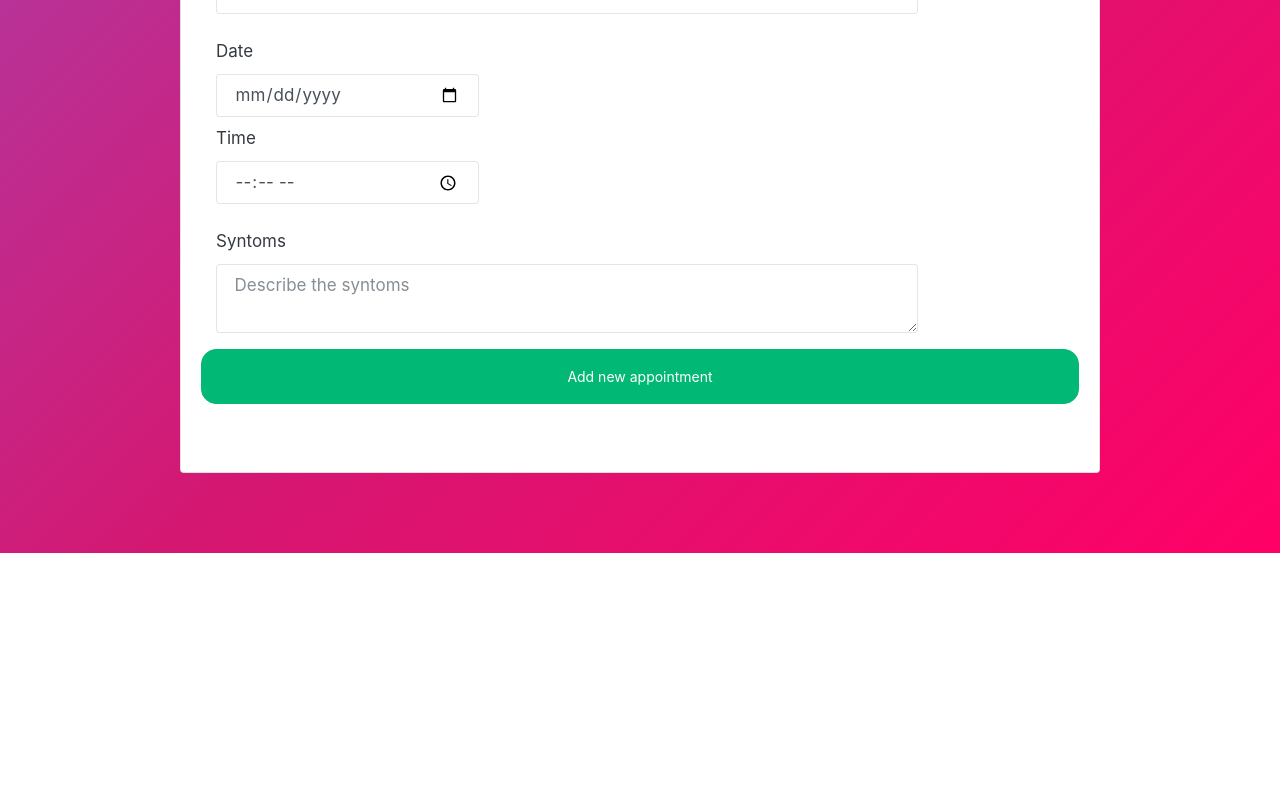
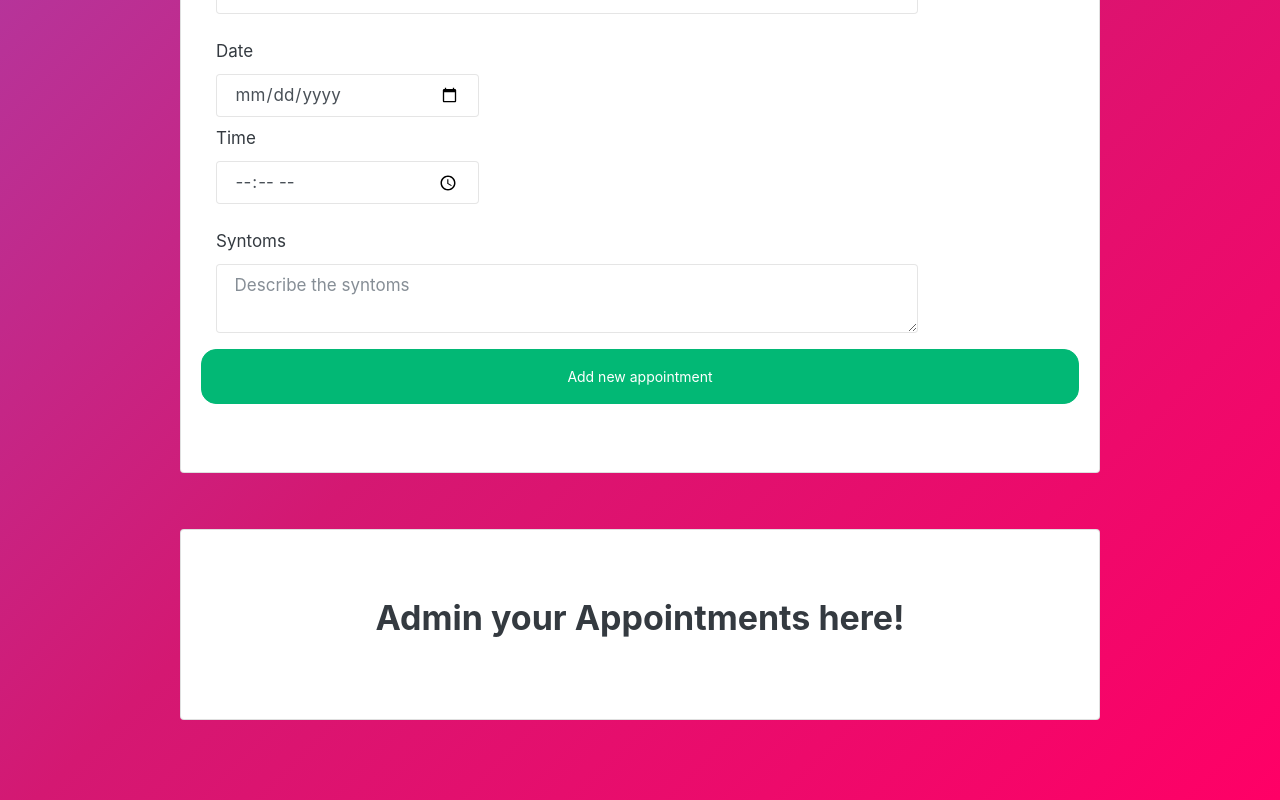
Before and after one commit to dantecarlo/veterinary, a React (Create React App) app: page / in a window 1280 px wide. Shown: the part 514-1314 px from the top of the page. Before the commit the page ends 1067 px from the top, so only its background shows below. Built offline with nearby package versions, Linux system fonts and the light colour scheme.

Commit message:
ADD new Appointment dynamicly on App View

```diff
--- a/src/App.js
+++ b/src/App.js
@@ -2,6 +2,7 @@
 import './bootstrap.min.css'
 import Header from './components/Header'
 import NewAppointment from './components/NewAppointment'
+import AppointmentsList from './components/AppointmentsList'
 
 export default class App extends Component {
   state = {
@@ -24,6 +25,10 @@
           <div className='col-md-10 mx-auto'>
             <NewAppointment createNewAppointment={this.createNewAppointment} />
           </div>
+
+          <div className='mt-5 col-md-10 mx-auto'>
+            <AppointmentsList appointments={this.state.appointments} />
+          </div>
         </div>
       </div>
     )
--- /dev/null
+++ b/src/components/Appointment.js
@@ -0,0 +1,25 @@
+/* eslint-disable react/prop-types */
+import React from 'react'
+
+const Appointment = ({ appointment }) => (
+  <div className='media mt-3'>
+    <div className='media-body'>
+      <h3 className='mt-0'>{appointment.petsName} </h3>
+      <p className='card-text'>
+        <span>Owner&apos;s Name:</span> {appointment.ownersName}
+      </p>
+      <p className='card-text'>
+        <span>Date:</span> {appointment.date}
+      </p>
+      <p className='card-text'>
+        <span>Time:</span> {appointment.time}
+      </p>
+      <p className='card-text'>
+        <span>Syntoms:</span>
+      </p>
+      <p className='card-text'>{appointment.syntoms}</p>
+    </div>
+  </div>
+)
+
+export default Appointment
--- /dev/null
+++ b/src/components/AppointmentsList.js
@@ -0,0 +1,19 @@
+/* eslint-disable react/prop-types */
+import React from 'react'
+import Appointment from './Appointment'
+
+const AppointmentsList = ({ appointments }) => (
+  <div className='card mt-2 py-5'>
+    <div className='card-body'>
+      <h2 className='card-title text-center'>Admin your Appointments here!</h2>
+
+      <div className='lista-citas'>
+        {appointments.map(appointment => (
+          <Appointment key={appointment.id} appointment={appointment} />
+        ))}
+      </div>
+    </div>
+  </div>
+)
+
+export default AppointmentsList
```
Also changed, not shown: .eslintrc.js.
